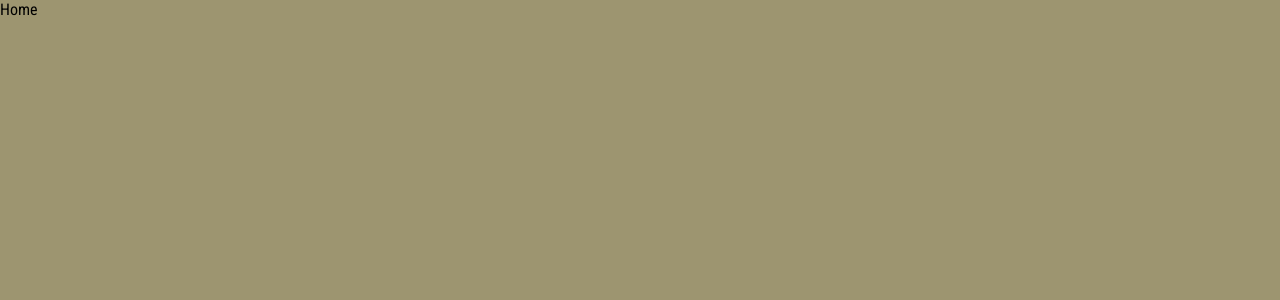
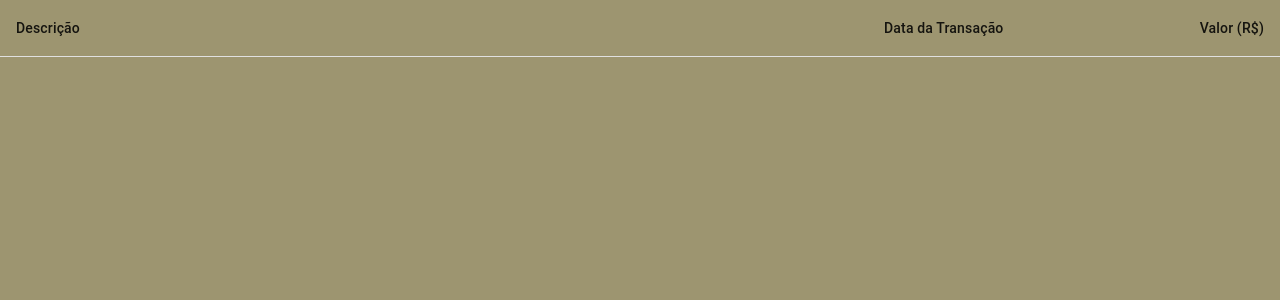
Before and after one commit to alekiss/marjo_hackthon, a React (Vite) app: page / in a window 1280 px wide. Shown: the top 300 px of the page. Built offline with nearby package versions, Linux system fonts and the light colour scheme.

Commit message:
feat: inicicio do extrato

```diff
--- /dev/null
+++ b/src/components/Extrato/index.tsx
@@ -0,0 +1,64 @@
+import {
+  Grid,
+  Table,
+  TableCell,
+  TableContainer,
+  TableHead,
+  TableRow,
+} from "@mui/material";
+
+interface ExtratoProps {
+  transacoes: ExtratoType[];
+  valorTotal: number;
+}
+
+export type ExtratoType = {
+  descricao: string;
+  valor: number;
+};
+
+interface Column {
+  id: "descricao" | "data-transacao" | "valor";
+  label: string;
+  minWidth?: number;
+  maxWidth?: number;
+  align?: "right";
+  format?: (value: number) => string;
+}
+
+const columns: Column[] = [
+  { id: "descricao", label: "Descrição", minWidth: 400 },
+  {
+    id: "data-transacao",
+    label: "Data da Transação",
+    minWidth: 170,
+    align: "right",
+  },
+  { id: "valor", label: "Valor (R$)", minWidth: 130, align: "right" },
+];
+
+const Extrato = ({ transacoes, valorTotal }: ExtratoProps) => {
+  return (
+    <Grid container pt={"spacing-16"} px={"spacing-12"}>
+      <TableContainer>
+        <Table>
+          <TableHead>
+            <TableRow hover>
+              {columns.map((column) => (
+                <TableCell
+                  key={column.id}
+                  align={column.align}
+                  style={{ top: 57, minWidth: column.minWidth }}
+                >
+                  {column.label}
+                </TableCell>
+              ))}
+            </TableRow>
+          </TableHead>
+        </Table>
+      </TableContainer>
+    </Grid>
+  );
+};
+
+export default Extrato;
--- a/src/pages/Home/index.tsx
+++ b/src/pages/Home/index.tsx
@@ -1,6 +1,26 @@
+import Extrato from "../../components/Extrato"
+
 const Home = () => {
+
+  const mockExtrato = {
+    "transacoes": [
+      {
+        "descricao": "Roupas",
+        "valor": 25
+      },
+      {
+        "descricao": "Comida",
+        "valor": 250
+      },
+      {
+        "descricao": "Pets",
+        "valor": 258
+      }
+    ],
+    "valorTotal": 533
+  }
   return (
-    <div>Home</div>
+    <Extrato transacoes={mockExtrato.transacoes} valorTotal={mockExtrato.valorTotal}/>
   )
 }
 
```
